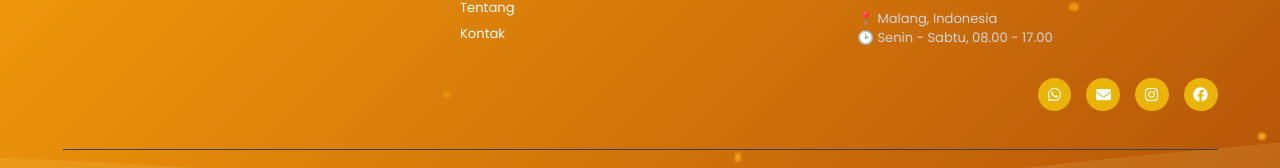
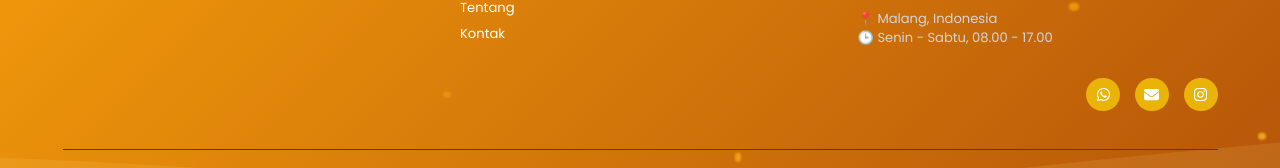
Before and after one commit to rozaqi02/grahamadu, a React (Create React App) app: page /kontak in a window 1280 px wide. Shown: the part 1100-1268 px from the top of the page. Built offline with nearby package versions, Linux system fonts and the light colour scheme; a web font is replaced by a local one.

Commit message:
fix gagal deploy

```diff
--- a/src/components/Footer.jsx
+++ b/src/components/Footer.jsx
@@ -1,6 +1,6 @@
 import { useState, useEffect } from "react";
 import { motion } from "framer-motion";
-import { FaEnvelope, FaWhatsapp, FaInstagram, FaFacebook } from "react-icons/fa";
+import { FaEnvelope, FaWhatsapp, FaInstagram} from "react-icons/fa6";
 import { Link } from "react-router-dom";
 
 function Footer({ theme }) {
@@ -240,14 +240,6 @@ function Footer({ theme }) {
           >
             <FaInstagram />
           </a>
-          <a
-            href="https://facebook.com/grahamadu"
-            target="_blank"
-            rel="noopener noreferrer"
-            className="w-9 h-9 flex items-center justify-center rounded-full bg-yellow-500 hover:bg-yellow-400 transition"
-          >
-            <FaFacebook />
-          </a>
         </motion.div>
 
         {/* Copyright */}
--- a/src/pages/Kontak.jsx
+++ b/src/pages/Kontak.jsx
@@ -31,7 +31,7 @@ function Kontak({ theme }) {
       setCurrentIndex((prev) => (prev + 1) % testimonials.length);
     }, 4000);
     return () => clearInterval(timer);
-  }, []);
+  }, [testimonials.length]);
 
   const nextTestimonial = () => {
     setCurrentIndex((prev) => (prev + 1) % testimonials.length);
--- a/src/pages/Tentang.jsx
+++ b/src/pages/Tentang.jsx
@@ -4,7 +4,6 @@ import {
   FaCheckCircle,
   FaSeedling,
   FaLeaf,
-  FaUserFriends,
 } from "react-icons/fa";
 
 function Tentang({ theme }) {
```
Also changed, not shown: 1 other file (tests, documents, lock files or other folders).
